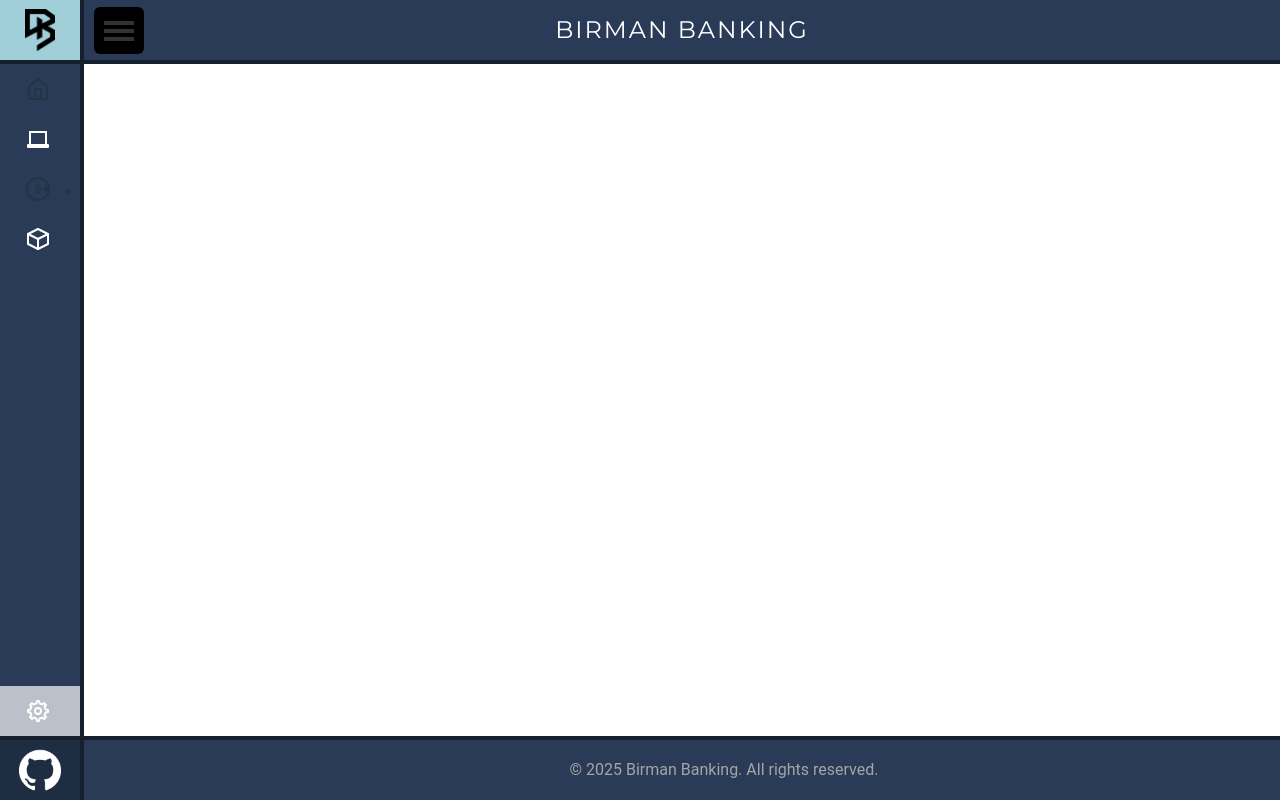
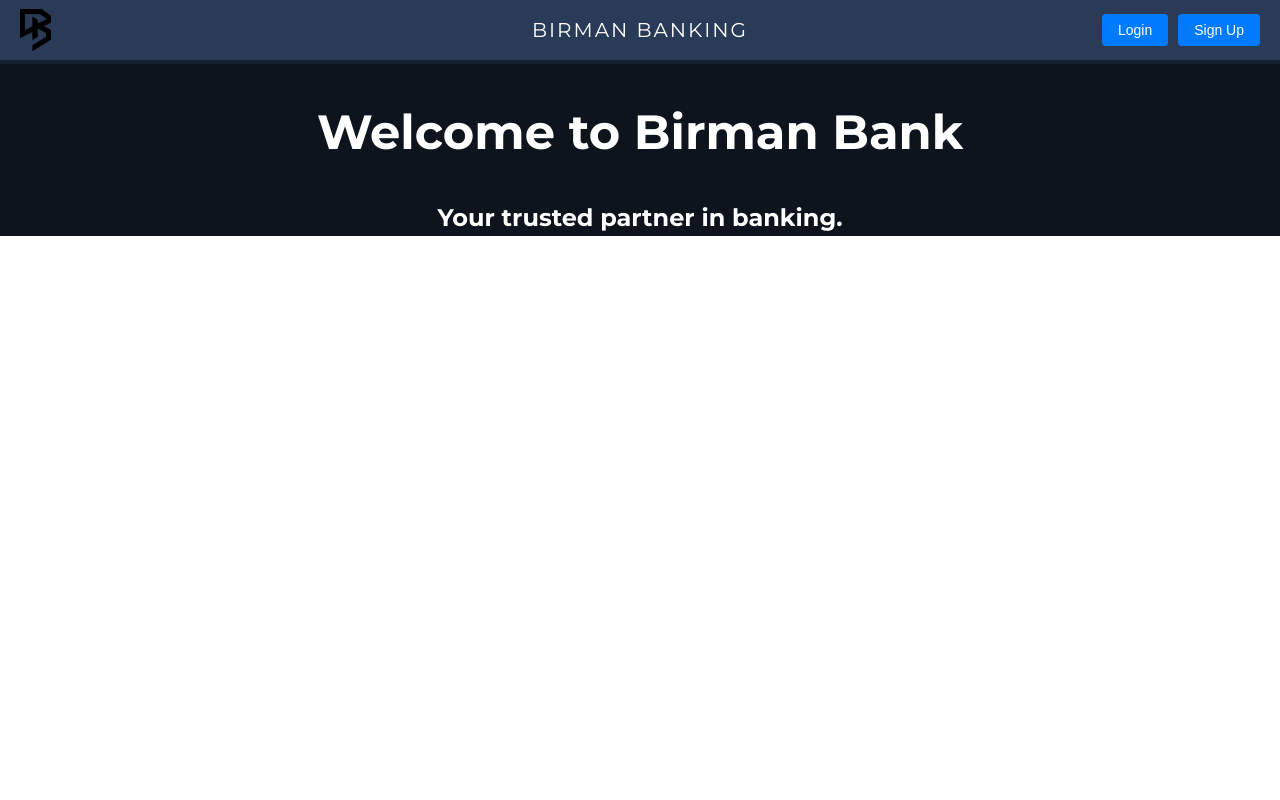
Before and after one commit to BeaVert16/Birman-Banking-CPAN-228-Frontend, a React (Vite) app: page / in a window 1280 px wide. Built offline with nearby package versions, Linux system fonts and the light colour scheme.

Commit message:
sidebar background issue full fix

```diff
--- a/src/App.jsx
+++ b/src/App.jsx
@@ -15,10 +15,10 @@ const App = () => {
     <IsLoggedInCheck>
       <Router>
         <Routes>
-          <Route path="/home" element={<HomePage />} />
+          <Route path="/" element={<HomePage />} />
           <Route path="/login" element={<LoginPage />} />
           <Route path="/register" element={<RegisterPage />} />
-          <Route path="about" element={<AboutPage />} />
+          <Route path="/about" element={<AboutPage />} />
 
           <Route path="/" element={<InterfaceOutput />}>
             <Route path="account" element={<RouteProtector><AccountPage /></RouteProtector>} />
--- a/src/Global/Bars/sidebar/Sidebar.jsx
+++ b/src/Global/Bars/sidebar/Sidebar.jsx
@@ -79,7 +79,7 @@ const Bar = ({ collapsed }) => {
 
       <div className="bottom-content">
         <Sidebar collapsed={collapsed}>
-          <Menu>
+          <Menu className="menu">
             {/* Settings. */}
             <MenuItem
               component={<Link to="/settings" className="link" />}
```
